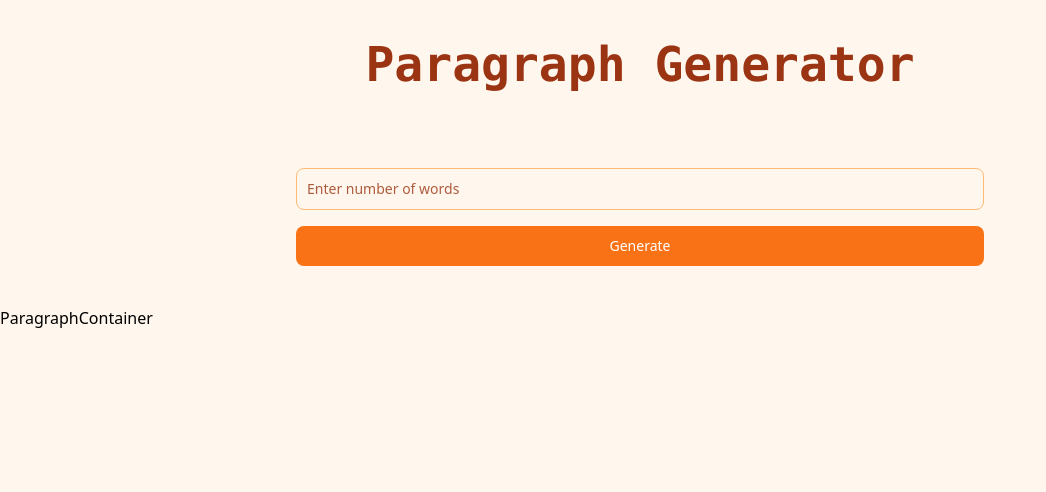
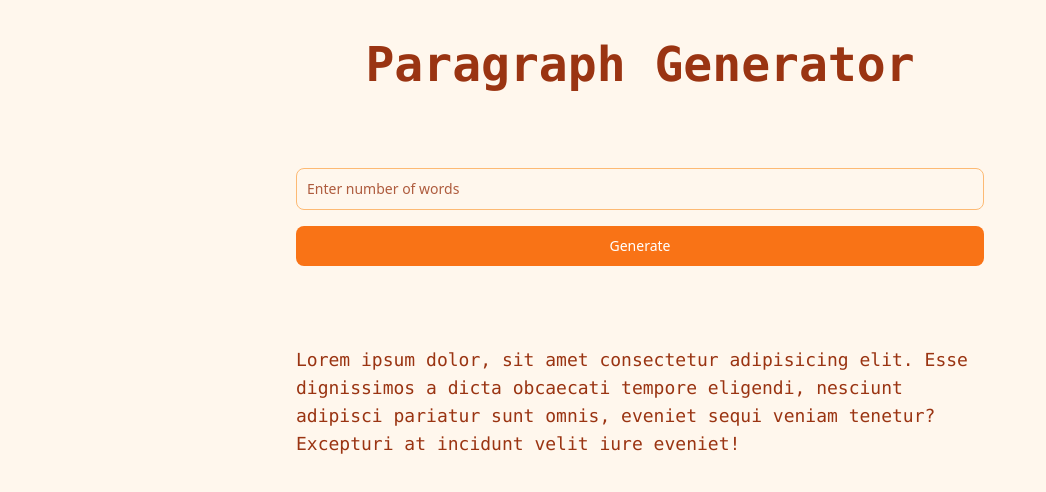
Before and after one commit to anoopraju31/100xdevs_cohort, a React (Vite) app in the folder week 7/assignments/4_paragraph_generator/: page / in a window 1280 px wide. Shown: the top 492 px of the page, without its empty margins (0-1046 px from the left). Built offline with nearby package versions, Linux system fonts and the light colour scheme.

Commit message:
Week 7 Assignments - 4. paragraph generator - Paragraph container component - styled

```diff
--- a/week 7/assignments/4_paragraph_generator/src/components/ParagraphContainer.jsx
+++ b/week 7/assignments/4_paragraph_generator/src/components/ParagraphContainer.jsx
@@ -1,5 +1,14 @@
 const ParagraphContainer = () => {
-	return <div>ParagraphContainer</div>
+	return (
+		<section className='w-full max-w-3xl mx-auto p-10 text-lg font-mono text-orange-800'>
+			<p>
+				Lorem ipsum dolor, sit amet consectetur adipisicing elit. Esse
+				dignissimos a dicta obcaecati tempore eligendi, nesciunt adipisci
+				pariatur sunt omnis, eveniet sequi veniam tenetur? Excepturi at incidunt
+				velit iure eveniet!
+			</p>
+		</section>
+	)
 }
 
 export default ParagraphContainer
```
